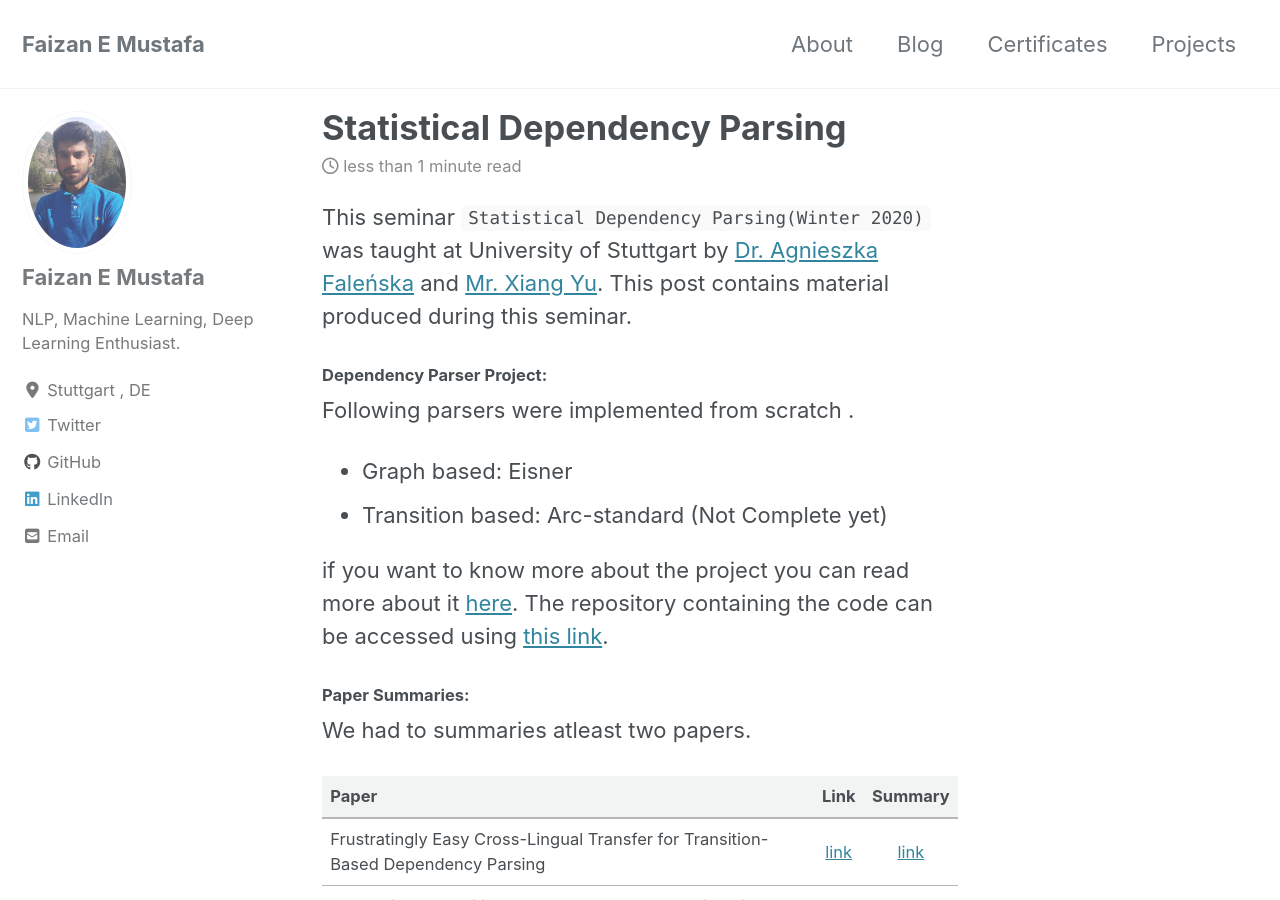
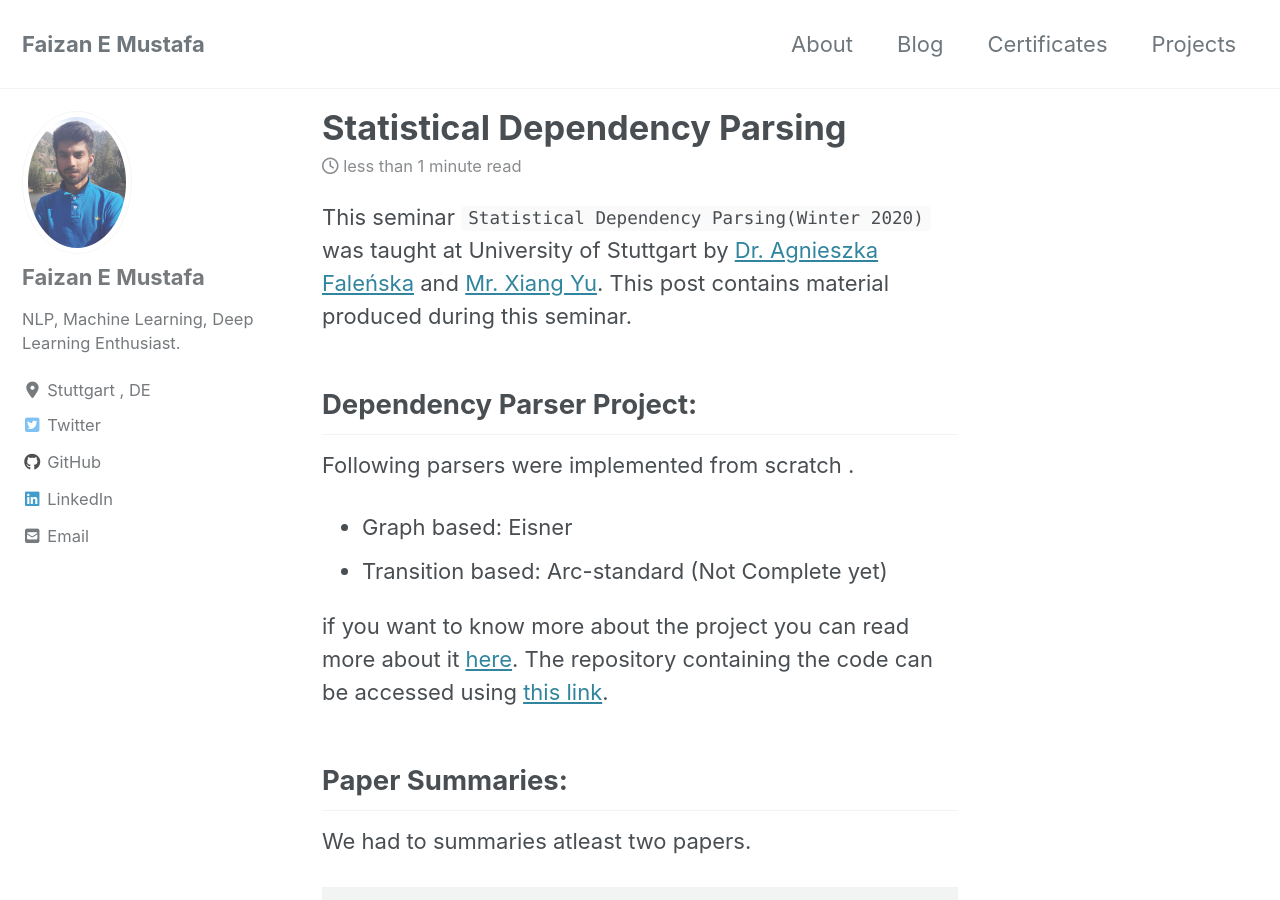
Before and after one commit to Faizan-E-Mustafa/Faizan-E-Mustafa.github.io, a Jekyll site: the page built from _posts/2021-04-07-SDP.md, in a window 1280 px wide and 900 px high. Built offline with Jekyll 4.4.1, drawn with Linux system fonts in a browser that asks for light colours; cached includes are drawn as plain includes; nearby versions of some CDN libraries.

Commit message:
Update link SDP

```diff
--- a/_posts/2021-04-07-SDP.md
+++ b/_posts/2021-04-07-SDP.md
@@ -7,7 +7,7 @@
 
 This seminar `Statistical Dependency Parsing(Winter 2020)` was taught at University of Stuttgart by [Dr. Agnieszka Faleńska](https://www.ims.uni-stuttgart.de/en/institute/team/Falenska/) and [Mr. Xiang Yu](https://www.ims.uni-stuttgart.de/en/institute/team/Yu-00010/). This post contains material produced during this seminar.
 
-#### Dependency Parser Project:
+## Dependency Parser Project:
 
 Following parsers were implemented from scratch .
 * Graph based: Eisner
@@ -15,7 +15,7 @@
 
 if you want to know more about the project you can read more about it [here](https://Faizan-E-Mustafa.github.io/pdfs/SDP/SDP_Report.pdf). The repository containing the code can be accessed using [this link](https://github.com/Faizan-E-Mustafa/Dependency-Parsing).
 
-#### Paper Summaries:
+## Paper Summaries:
 
 We had to summaries atleast two papers.
 
@@ -24,6 +24,6 @@
 | Frustratingly Easy Cross-Lingual Transfer for Transition-Based Dependency Parsing    | [link](https://www.aclweb.org/anthology/N16-1121.pdf) | [link](https://Faizan-E-Mustafa.github.io/pdfs/SDP/SDP_Summary2.pdf) |
 | Generalized Transition-based Dependency Parsing via Control Parameters      | [link](https://www.aclweb.org/anthology/P16-1015/)    |  [link](https://Faizan-E-Mustafa.github.io/pdfs/SDP/SDP_Summary1.pdf) |
 
-#### Presentation:
+## Presentation:
 
-I presented a paper named [Graph-based Dependency Parsing with Graph Neural Networks](https://www.aclweb.org/anthology/P19-1237/). The presentation can be downloaded from [here.](https://Faizan-E-Mustafa.github.io/pdfs/SDP//home/faizan/Desktop/DP/SDP_Presentation.pptx)
+I presented a paper named [Graph-based Dependency Parsing with Graph Neural Networks](https://www.aclweb.org/anthology/P19-1237/). The presentation can be downloaded from [here.](https://Faizan-E-Mustafa.github.io/pdfs/SDP/SDP_Presentation.pptx)
```
